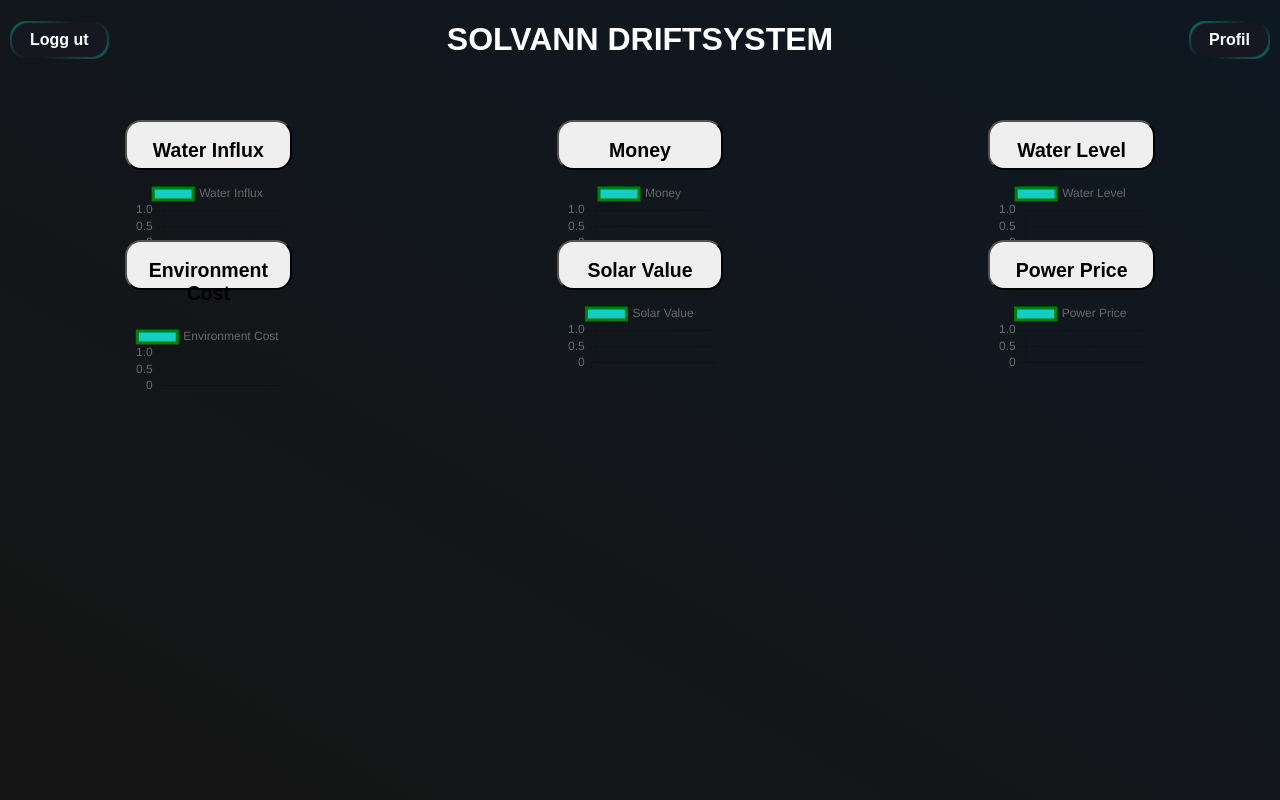
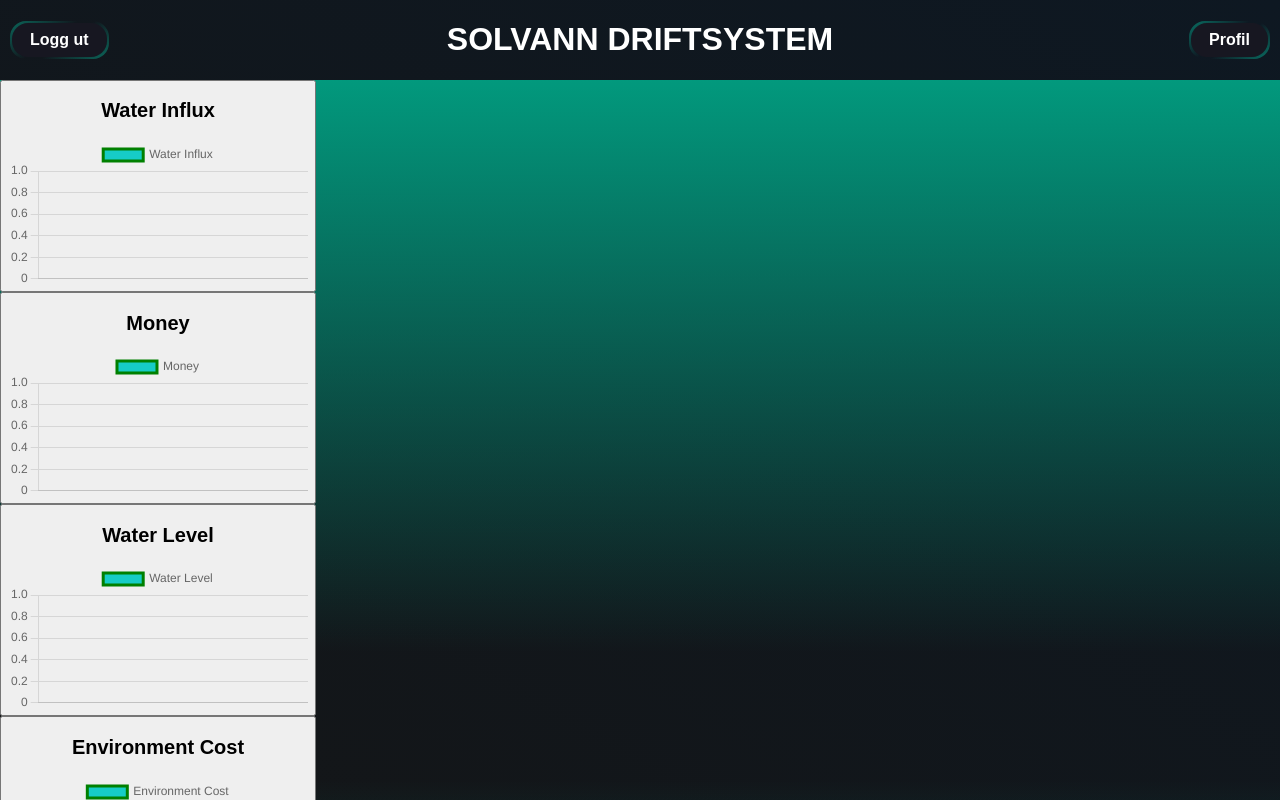
Before and after one commit to USN-Gjengen/APP2000_Gruppe06_Solvann-Driftsystem, a React (Create React App) app in the folder frontend/: page /Trend in a window 1280 px wide. Shown: the top 800 px of the page. Built offline with nearby package versions, Linux system fonts and the light colour scheme; no server answers; sample sign-in values are in the browser's storage.

Commit message:
Clean trend css

```diff
--- a/frontend/src/App.css
+++ b/frontend/src/App.css
@@ -130,24 +130,6 @@ li {
 	color: black;
 }
 
-.boxes {
-	display: flex;
-	flex-wrap: wrap;
-	justify-content: space-between;
-}
-
-.container2 {
-	display: flex;
-	flex-direction: column;
-	justify-content: center;
-	align-items: center;
-	height: 100%;
-	margin-top: 20px;
-	margin-bottom: 10px;
-	padding-top: 20px;
-	padding-bottom: 20px;
-	width: calc(33.33% - 10px);
-}
 
 .imgLog {
 	width: 100%;
@@ -301,14 +283,6 @@ li {
 	}
 }
 
-.btn-box {
-	width: 40%;
-	height: 50px;
-	font-size: small;
-	border-radius: 1rem;
-	cursor: pointer;
-}
-
 
 @media only screen and (max-width: 768px) {
 	.boxes {
@@ -367,3 +341,43 @@ li {
 .table li span {
 	font-size: 0.8em;
 }
+
+/* Trend side */
+
+.trend {
+	background: linear-gradient(180deg, #02997d 0%, transparent 45%, transparent 55%, #02997d 100%);
+}
+
+.bokser {
+	display: flex;
+	flex-wrap:	wrap;
+	justify-content: space-between;
+}
+
+.trend-Konteiner {
+	background-color:#172838da;
+	display: flex;
+	flex-direction: column;
+	justify-content: center;
+	align-items: center;
+	height: 400px;
+	margin-right:5px;
+	margin-left:5px;
+	margin-top: 20px;
+	margin-bottom: 10px;
+	padding-top: 20px;
+	padding-bottom: 20px;
+	width: calc(33.33% - 10px);
+}
+
+/* trend side mobil */
+
+@media only screen and (max-width: 768px) {
+	.bokser {
+		flex-direction: column;
+	}
+	.trend-Konteiner {
+		width: 80%;
+		margin: 10px auto;
+	}
+}
```
